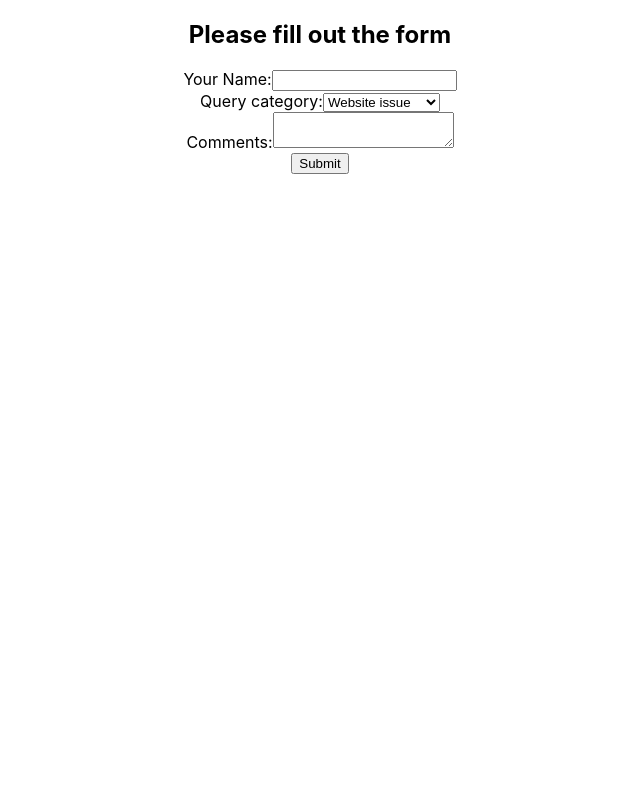
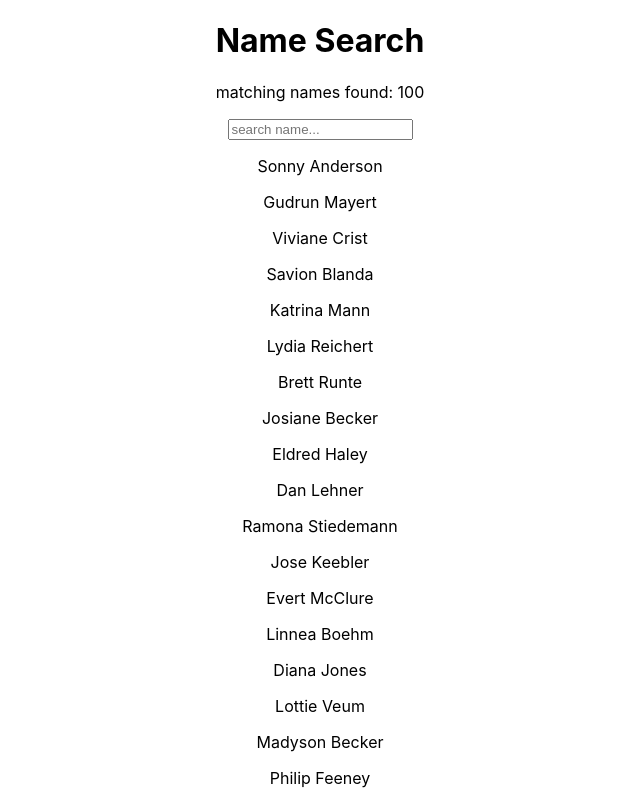
Before and after one commit to juanovt10/my-react-app, a React (Create React App) app in the folder my-app/: page / in a window 1280 px wide. Shown: the top 800 px of the page, without its empty margins (320-960 px from the left). Built offline with nearby package versions, Linux system fonts and the light colour scheme.

Commit message:
Create a search bar that filter names depending on the inputs

```diff
--- a/my-app/src/App.js
+++ b/my-app/src/App.js
@@ -21,7 +21,8 @@
 // import LifeCyclesCDU from './components/LifeCyclesCDU'
 // import LifeCyclesCWU from './components/LifeCyclesCWU';
 // import ControlledForm from './components/ControlledForm';
-import UncontrolledForm from './components/UncontrolledForm';
+// import UncontrolledForm from './components/UncontrolledForm';
+import SearchBar from './components/SearchBar';
 
 function App() {
   return (
@@ -46,7 +47,8 @@
       {/* <LifeCyclesCDU /> */}
       {/* <LifeCyclesCWU /> */}
       {/* <ControlledForm /> */}
-      <UncontrolledForm />
+      {/* <UncontrolledForm /> */}
+      <SearchBar />
 
     </div>
   );
--- /dev/null
+++ b/my-app/src/components/SearchBar.js
@@ -0,0 +1,69 @@
+import React, { Component } from 'react'
+import importedNames from '../names'
+
+export class SearchBar extends Component {
+    constructor(props) {
+        super(props)
+
+        // Initiate the names state with all the names
+        // from the imported names list
+        this.state = {
+            names: importedNames,
+        }
+    }
+
+    handleChange = (event) => {
+        // here we define the text that is inputed into
+        // the input field
+        const inputText = event.target.value.toLowerCase();
+        console.log(inputText)
+        // Here we get the define the filtered names, this is
+        // equal to the whole list with the filter method attached
+        // the filter method is an arrow function that accepts name
+        // as a parameter (that is why the syntax is weird)
+        // More tradictional definition of the function would be:
+        // filteredFunction = (name) => {
+        //     return name.toLowerCase().includes(inputText)
+        // }
+        // and then add .filter(filteredFunction)
+        // the return of the function is the name in lower case
+        // and needs to include the values typed in the the input text
+        const filteredNames = importedNames.filter(name => {
+            return name.toLowerCase().includes(inputText)
+        })
+        // This just update the state of the names with the new filtered names
+        this.setState({
+            names: filteredNames,
+        })
+        console.log(filteredNames)
+    }
+
+    render() {
+        return (
+            <div>
+                <h1>Name Search</h1>
+                <p>matching names found: {this.state.names.length}</p>
+                <form>
+                    <input
+                        id='id-name'
+                        name='name'
+                        placeholder='search name...'
+                        type='text'
+                        onChange={(event) => this.handleChange(event)}
+                    />
+                    <div style={{margin: 'auto'}}>
+                        {/* use the map method to map all the
+                        names in the current names state */}
+                        {this.state.names.map(name => {
+                            return (
+                                <p key={name}>{name}</p>
+                            )
+                        })}
+                    </div>
+                </form>
+            </div>
+        )
+    }
+}
+
+export default SearchBar
--- /dev/null
+++ b/my-app/src/names.js
@@ -0,0 +1,103 @@
+const names = [
+    "Sonny Anderson",
+    "Gudrun Mayert",
+    "Viviane Crist",
+    "Savion Blanda",
+    "Katrina Mann",
+    "Lydia Reichert",
+    "Brett Runte",
+    "Josiane Becker",
+    "Eldred Haley",
+    "Dan Lehner",
+    "Ramona Stiedemann",
+    "Jose Keebler",
+    "Evert McClure",
+    "Linnea Boehm",
+    "Diana Jones",
+    "Lottie Veum",
+    "Madyson Becker",
+    "Philip Feeney",
+    "Kobe Kuhic",
+    "Jessica Wisoky",
+    "Kasey Auer",
+    "Arnoldo Sipes",
+    "Madisen Davis",
+    "Alex Swaniawski",
+    "Helene Jenkins",
+    "Leone Olson",
+    "Ola Lockman",
+    "Kaylie Mueller",
+    "Kitty Steuber",
+    "Ralph Mosciski",
+    "Zane Bradtke",
+    "Syble Torp",
+    "Luella Weimann",
+    "Rigoberto Dicki",
+    "Andre Gusikowski",
+    "Moshe Torphy",
+    "Rhoda Rosenbaum",
+    "Libby Spinka",
+    "Maeve Zieme",
+    "Sydney Gleichner",
+    "Jimmy Blick",
+    "Tara Casper",
+    "Cayla Upton",
+    "Keith Wyman",
+    "Derick Emmerich",
+    "Nia Waelchi",
+    "Armani Nienow",
+    "Keyon DuBuque",
+    "Keeley Doyle",
+    "Kristoffer Monahan",
+    "Brendon Orn",
+    "Brandy Romaguera",
+    "Lyda Hane",
+    "Lisandro Bauch",
+    "Oma Hirthe",
+    "Caleb Dicki",
+    "Sydney O'Kon",
+    "Missouri Greenholt",
+    "Kylie Green",
+    "Kiel Erdman",
+    "Anahi Balistreri",
+    "Rico Rippin",
+    "Ramiro Dach",
+    "Princess Bosco",
+    "Pink Stoltenberg",
+    "Adan Rau",
+    "Dessie Heller",
+    "Nyah Zulauf",
+    "Makayla Fisher",
+    "Neoma Stanton",
+    "Ebba Dooley",
+    "Rachel Denesik",
+    "Drew Crist",
+    "Wava Will",
+    "Loraine Macejkovic",
+    "Americo Mann",
+    "Jules Konopelski",
+    "Gloria Ankunding",
+    "Austin Wilderman",
+    "Sage Veum",
+    "Dorris Friesen",
+    "Wellington Klein",
+    "Asa Quitzon",
+    "Misty Schumm",
+    "Muhammad Bayer",
+    "Dante Ondricka",
+    "Lurline Kuvalis",
+    "Conner Herzog",
+    "Shanie Franecki",
+    "Lois Bednar",
+    "Carey Predovic",
+    "Adelbert Heidenreich",
+    "Romaine Jacobs",
+    "Jake Schuppe",
+    "Meta Parisian",
+    "Dillon Feest",
+    "Amanda O'Keefe",
+    "Kaitlyn O'Keefe",
+    "Earnest Jenkins",
+    "Reymundo Gleason"
+]
+export default names
```
